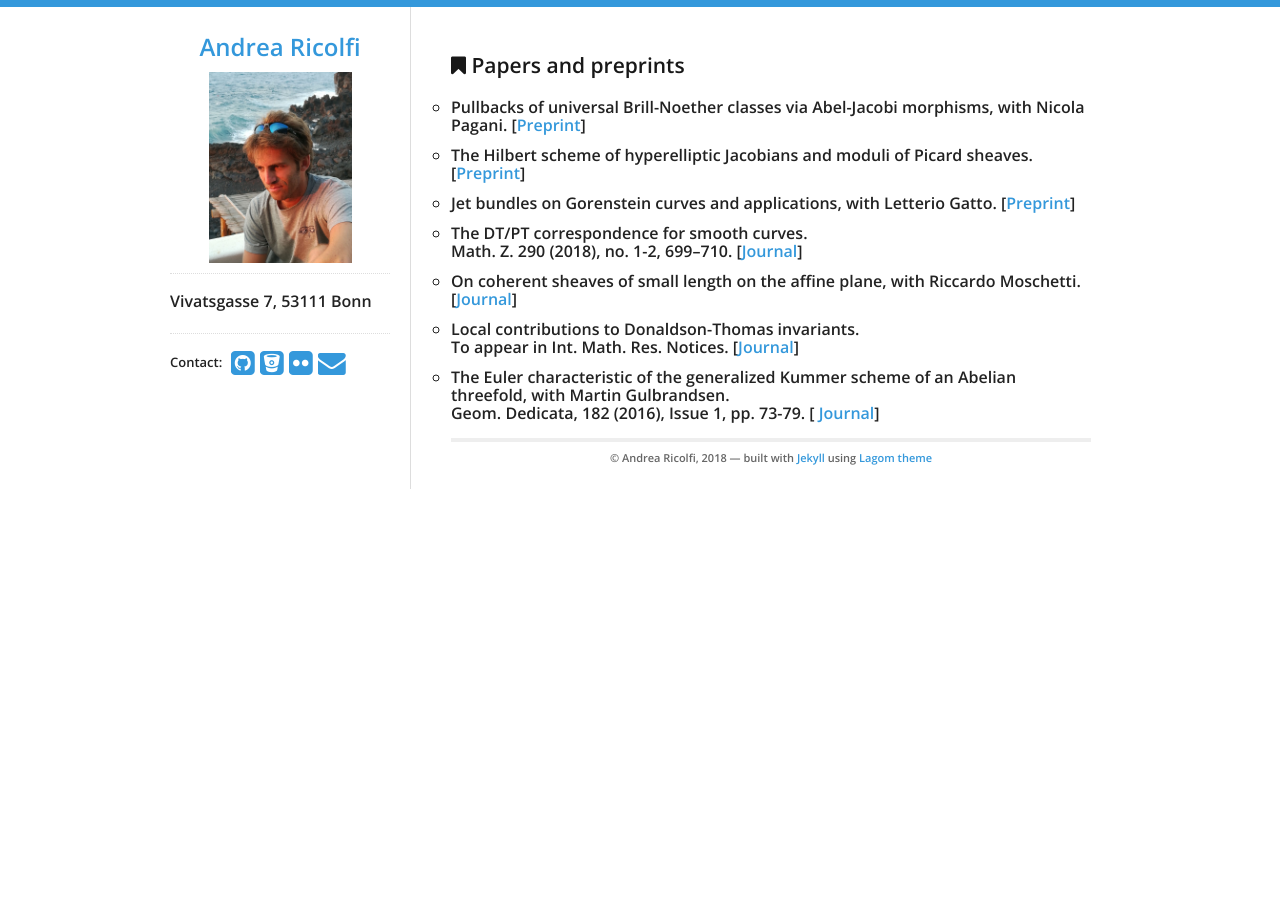
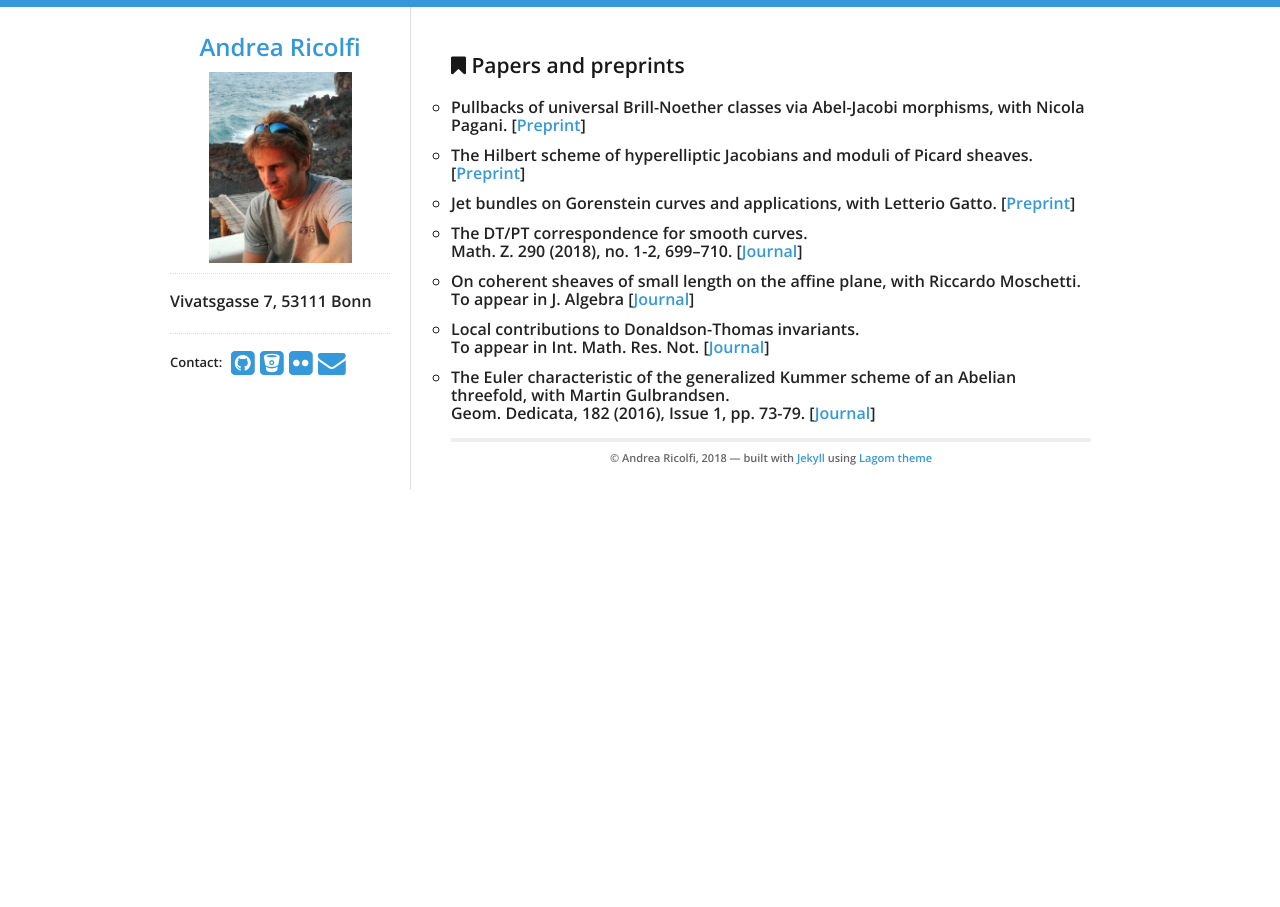
Before and after one commit to atricolfi/atricolfi.github.io, a Jekyll site: the page built from Papers.html, in a window 1280 px wide. Built offline with Jekyll 4.4.1, drawn with Linux system fonts in a browser that asks for light colours.

Commit message:
Update Papers.html

```diff
--- a/Papers.html
+++ b/Papers.html
@@ -15,11 +15,10 @@ title: Blog Posts
 <li><i>The DT/PT correspondence for smooth curves</i>.<br>
 Math. Z. 290 (2018), no. 1-2, 699–710. [<a href="https://link.springer.com/article/10.1007/s00209-017-2037-2?wt_mc=Internal.Event.1.SEM.ArticleAuthorOnlineFirst">Journal</a>]</li>
 <li><i>On coherent sheaves of small length on the affine plane</i>, with Riccardo Moschetti. <br>
- [<a href="https://www.sciencedirect.com/science/article/pii/S0021869318305477?via%3Dihub">Journal</a>]</li>
+To appear in J. Algebra [<a href="https://www.sciencedirect.com/science/article/pii/S0021869318305477?via%3Dihub">Journal</a>]</li>
 <li><i>Local contributions to Donaldson-Thomas invariants.</i> <br>
-  To appear in Int. Math. Res. Notices. [<a href="https://academic.oup.com/imrn/article-abstract/doi/10.1093/imrn/rnx046/3072970/Local-Contributions-to-Donaldson-Thomas-Invariants?redirectedFrom=fulltext">Journal</a>]</li>
-<li><i> The Euler characteristic of the generalized Kummer scheme
-of an Abelian threefold</i>, with Martin Gulbrandsen. <br>
-  Geom. Dedicata, 182 (2016), Issue 1, pp. 73-79. [<a href="http://link.springer.com/article/10.1007/s10711-015-0128-y"> Journal</a>]</li>
+  To appear in Int. Math. Res. Not. [<a href="https://academic.oup.com/imrn/article-abstract/doi/10.1093/imrn/rnx046/3072970/Local-Contributions-to-Donaldson-Thomas-Invariants?redirectedFrom=fulltext">Journal</a>]</li>
+<li><i> The Euler characteristic of the generalized Kummer scheme of an Abelian threefold</i>, with Martin Gulbrandsen. <br>
+  Geom. Dedicata, 182 (2016), Issue 1, pp. 73-79. [<a href="http://link.springer.com/article/10.1007/s10711-015-0128-y">Journal</a>]</li>
   </ul>
 </div>
```
